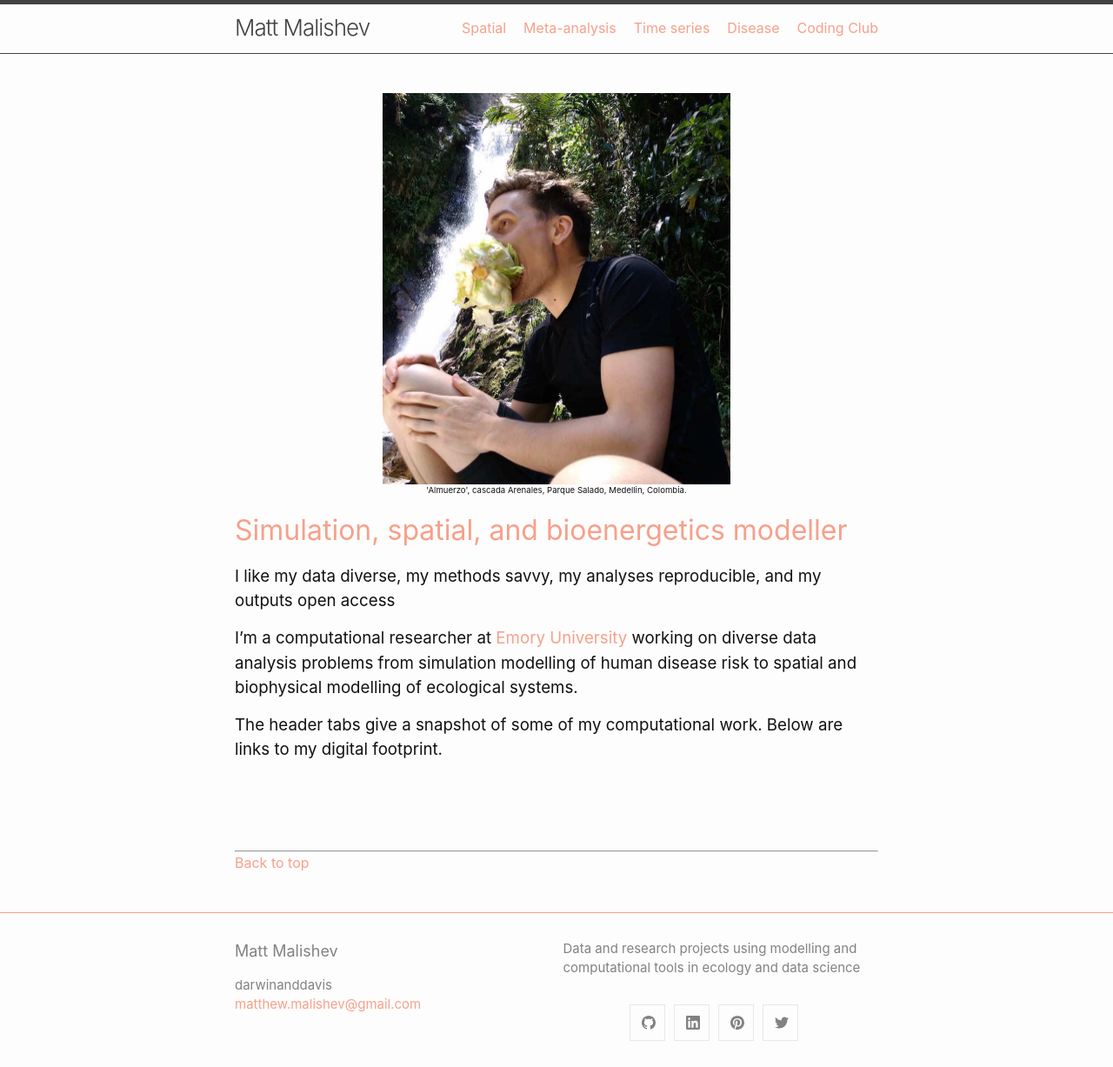
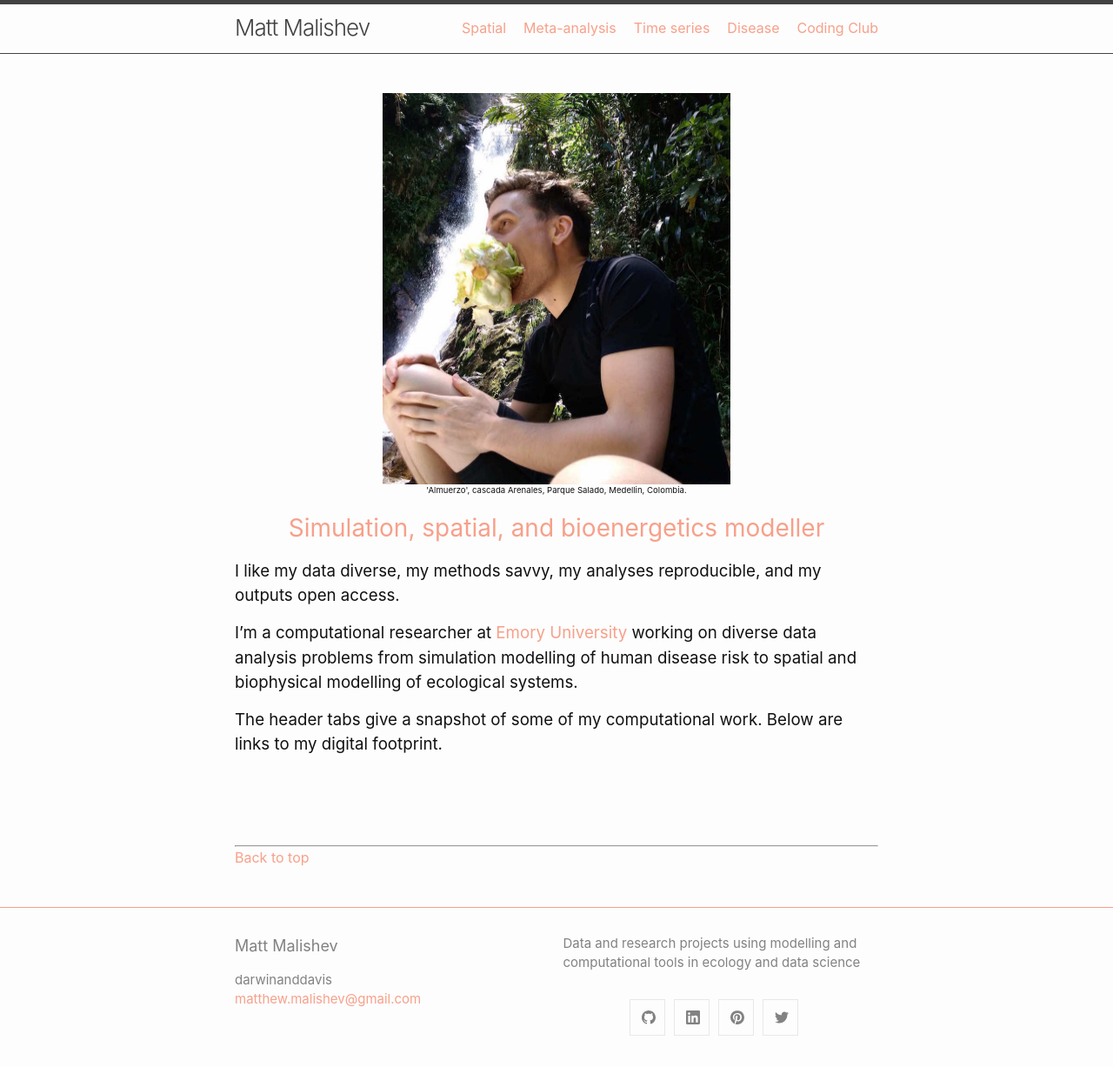
Before and after one commit to darwinanddavis/DataPortfolio, a Jekyll site: the page built from index.md, in a window 1280 px wide. Shown: the whole page at 87% size. Built offline with Jekyll 4.4.1, drawn with Linux system fonts in a browser that asks for light colours; our own code applies the rules of GitHub Pages for plain Markdown files.

Commit message:
index header

```diff
--- a/index.md
+++ b/index.md
@@ -7,9 +7,13 @@
 	</p>
 </center>
 
-# Simulation, spatial, and bioenergetics modeller
+<center>
+	<p style="color: #F7A08A; font-size:175%">
+		Simulation, spatial, and bioenergetics modeller
+	</p>
+</center>
 
-### I like my data diverse, my methods savvy, my analyses reproducible, and my outputs open access
+### I like my data diverse, my methods savvy, my analyses reproducible, and my outputs open access.
 
 ### I’m a computational researcher at [Emory University](https://scholarblogs.emory.edu/civitello/) working on diverse data analysis problems from simulation modelling of human disease risk to spatial and biophysical modelling of ecological systems.
 
```
